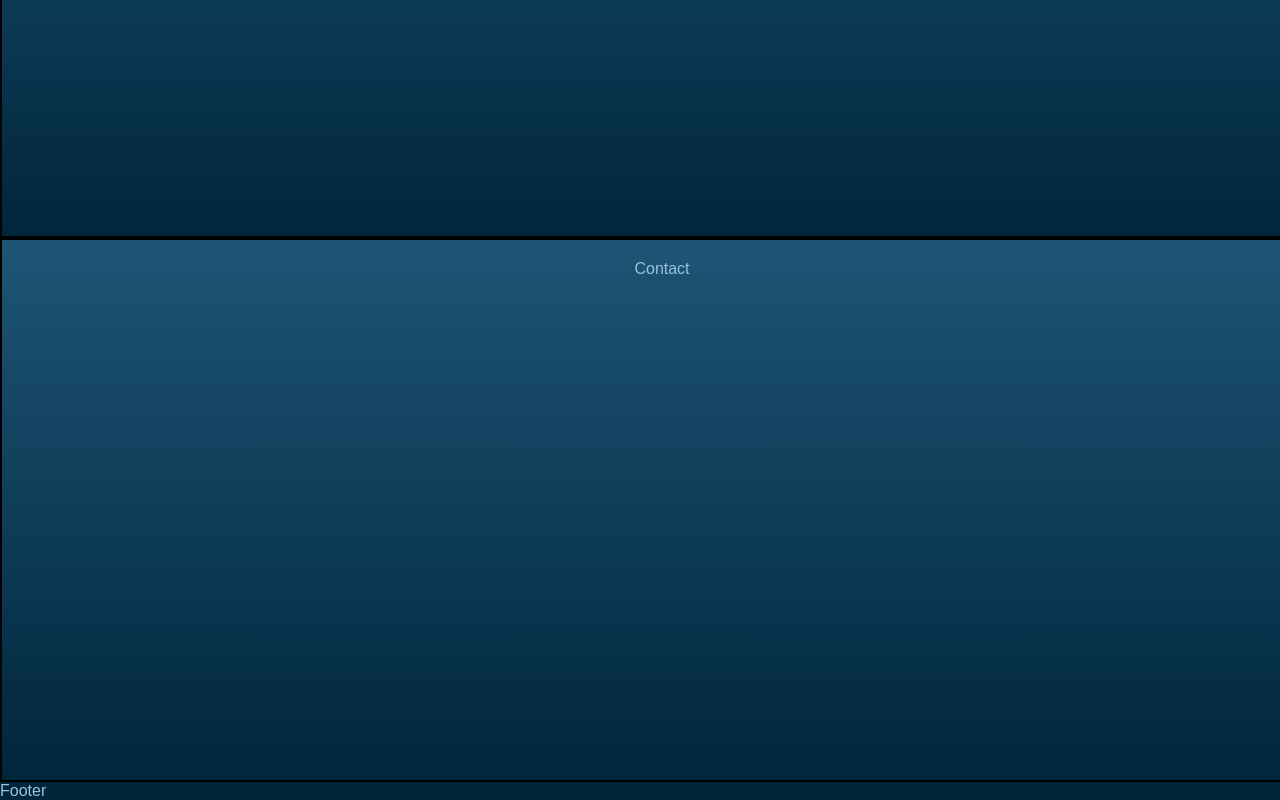
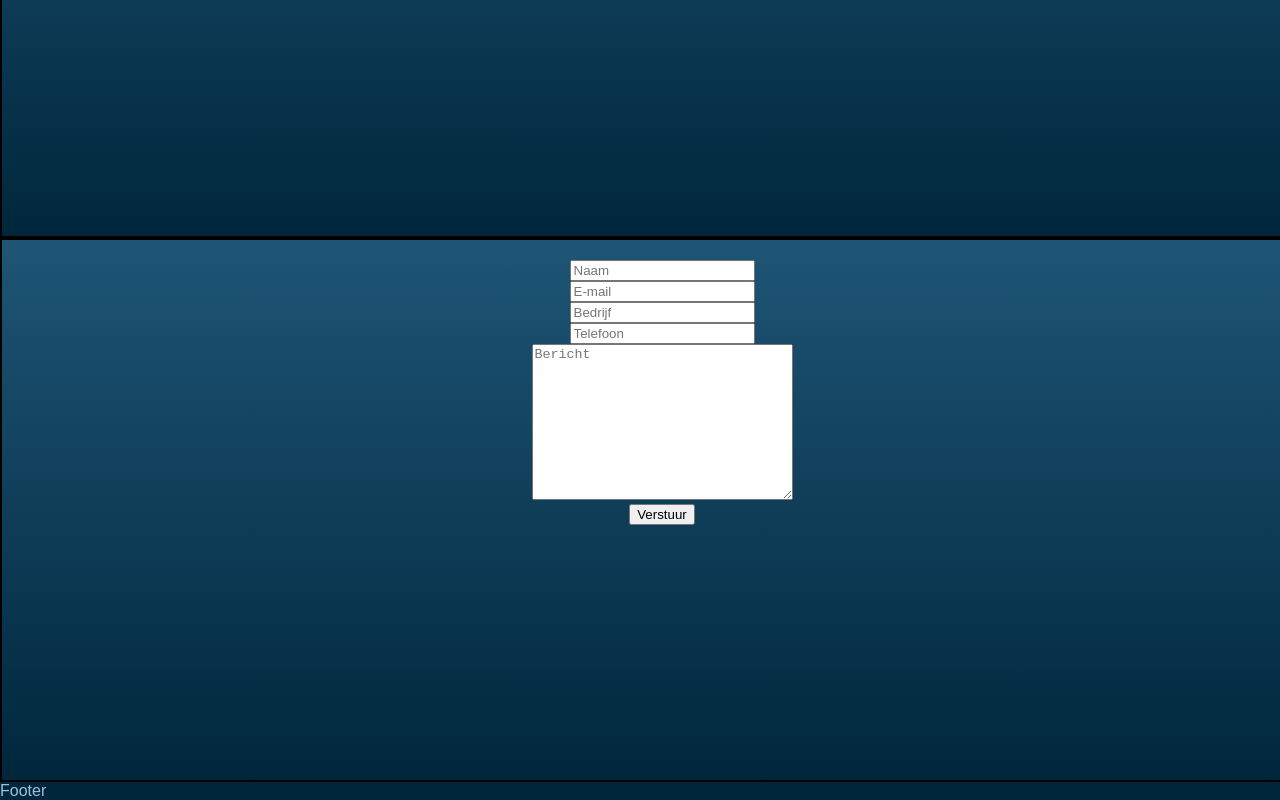
Before and after one commit to FreddyV-84/jobbeurs, a website: page index.html in a window 1280 px wide. Shown: the part 3106-3906 px from the top of the page. Drawn offline with Linux system fonts and the light colour scheme.

Commit message:
Added changes Dmitry: section7 contact form

```diff
--- a/index.html
+++ b/index.html
@@ -88,7 +88,48 @@
         Partners
     </section>
     <section id="section7">
-        Contact
+        <div id="contact-form">
+            <form action="scripts/contact.php" method="POST" name="frmContact" id="frmContact" class="frmContact" novalidate>
+                <div class="control-group">
+                    <div class="form-group">
+                        <div class="controls">
+                            <input type="text" name="naam" id="naam" class="form-control" placeholder="Naam" required data-validation-required-message="Naam ontbreekt">
+                        </div>
+                    </div>
+                </div>
+                <div class="control-group">
+                    <div class="form-group">
+                        <div class="controls">
+                            <input type="email" name="email" id="email" class="form-control" placeholder="E-mail" required data-validation-email-message="Ongeldig e-mail adres"
+                                data-validation-required-message="E-mail adres ontbreekt">
+                        </div>
+                    </div>
+                </div>
+                <div class="control-group">
+                    <div class="form-group">
+                        <div class="controls">
+                            <input type="text" name="bedrijfNaam" id="bedrijfNaam" placeholder="Bedrijf" required data-validation-required-message="Bedrijfsnaam ontbreekt">
+                        </div>
+                    </div>
+                </div>
+                <div class="control-group">
+                    <div class="form-group">
+                        <div class="controls">
+                            <input type="tel" name="tel" id="tel" class="form-control" placeholder="Telefoon" required data-validation-required-message="Telefoon ontbreekt">
+                        </div>
+                    </div>
+                </div>
+                <div class="control-group">
+                    <div class="form-group">
+                        <div class="controls">
+                            <textarea name="berichtFrm" id="berichtFrm" cols="30" rows="10" class="form-control" placeholder="Bericht" required data-validation-required-message="Bericht ontbreekt"></textarea>
+                        </div>
+                    </div>
+                </div>
+                <button type="submit" id="btnContactFrm" class="btnContactFrm">Verstuur</button>
+            </form>
+            <div id="success"></div>
+        </div>
     </section>
     <footer>Footer</footer>
     <!-- </div> -->
```
